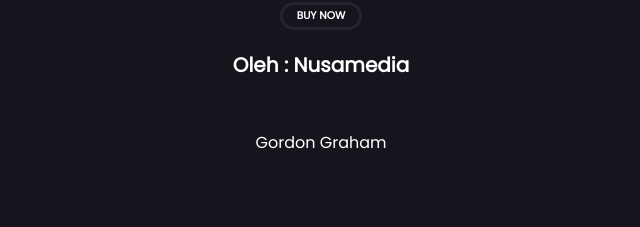
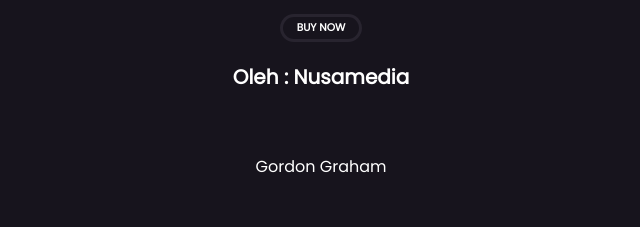
Before and after one commit to AlfandaviAU/DaviStore, a PHP site: page /Page7.html in a window 1280 px wide. Shown: the part 739-966 px from the top of the page, without its empty margins (319-959 px from the left). Before the commit the page ends 888 px from the top, so only its background shows below. Run offline with PHP 8.4, Linux system fonts and the light colour scheme; some web fonts are replaced.

Commit message:
Update card.css

```diff
--- a/card.css
+++ b/card.css
@@ -81,7 +81,7 @@ a {
     display: inline-block;
     cursor: pointer;
     color: white;
-    height: 80px;
+    height: 92px;
 }
 
 .card-header h2:hover {
```
